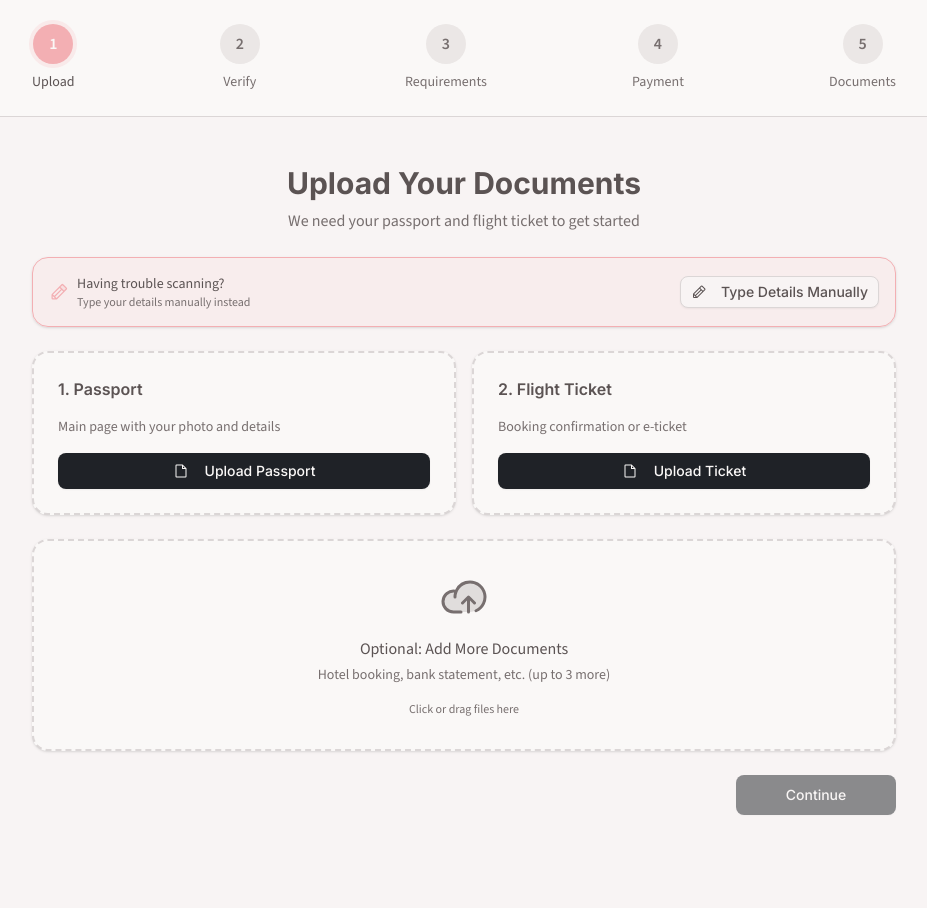
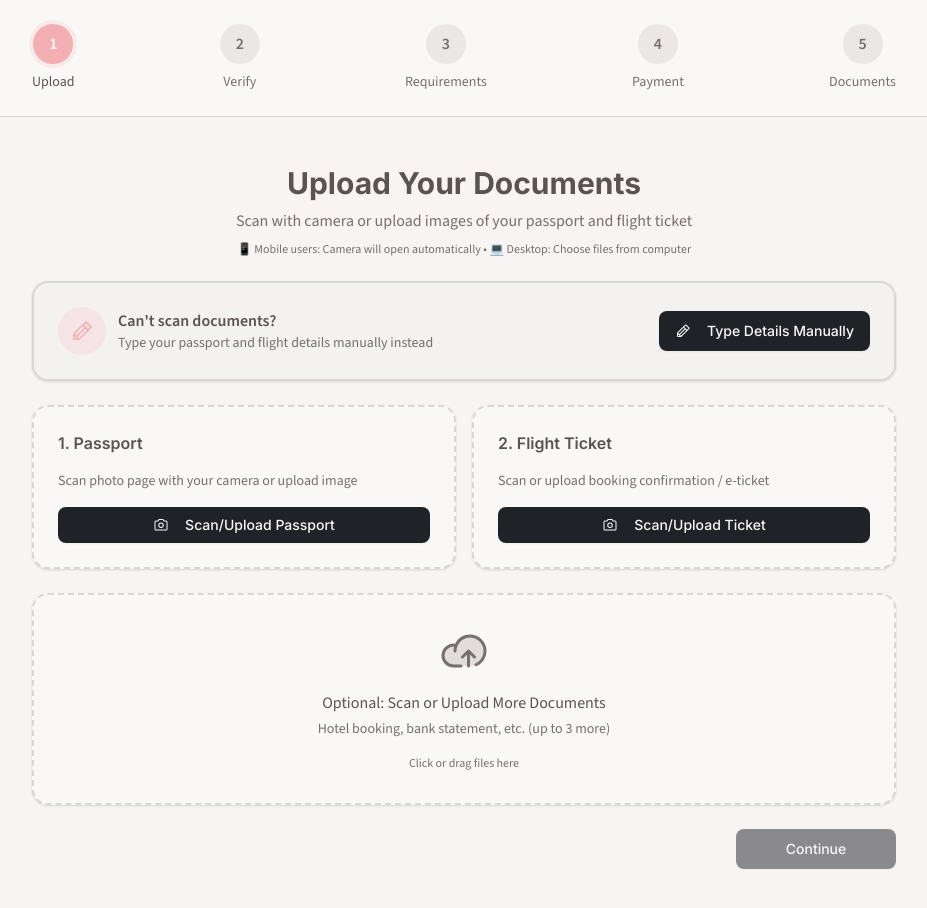
Before and after one commit to mariatakahashie666-boop/tripzy, a React (Vite) app: page / in a window 1280 px wide. Both pictures are taken after a click on the button "Guest Mode (No data saved)". Shown: the top 908 px of the page, without its empty margins (176-1103 px from the left). Before the commit the page ends 863 px from the top, so only its background shows below. Built offline with nearby package versions, Linux system fonts and the light colour scheme.

Commit message:
Generated by Spark: enable using camera for document scanning

```diff
--- a/src/components/DocumentUpload.tsx
+++ b/src/components/DocumentUpload.tsx
@@ -4,7 +4,7 @@ import { Button } from '@/components/ui/button'
 import { Dialog, DialogContent, DialogHeader, DialogTitle, DialogFooter } from '@/components/ui/dialog'
 import { Input } from '@/components/ui/input'
 import { Label } from '@/components/ui/label'
-import { CloudArrowUp, File, X, Eye, Warning, CheckCircle, Pencil } from '@phosphor-icons/react'
+import { CloudArrowUp, File, X, Eye, Warning, CheckCircle, Pencil, Camera } from '@phosphor-icons/react'
 import { motion, AnimatePresence } from 'framer-motion'
 import { cn } from '@/lib/utils'
 import { ExtractedData } from '@/types'
@@ -170,26 +170,31 @@ export default function DocumentUpload({ onUploadComplete }: DocumentUploadProps
       <div className="text-center space-y-2">
         <h2 className="text-3xl font-bold">Upload Your Documents</h2>
         <p className="text-muted-foreground">
-          We need your passport and flight ticket to get started
+          Scan with camera or upload images of your passport and flight ticket
+        </p>
+        <p className="text-xs text-muted-foreground">
+          📱 Mobile users: Camera will open automatically • 💻 Desktop: Choose files from computer
         </p>
       </div>
 
-      <Card className="p-4 bg-accent/10 border-accent mb-6">
-        <div className="flex items-center justify-between">
-          <div className="flex items-center gap-2">
-            <Pencil size={20} className="text-accent" weight="duotone" />
+      <Card className="p-6 bg-muted/30 border-2">
+        <div className="flex flex-col md:flex-row items-center justify-between gap-4">
+          <div className="flex items-center gap-3">
+            <div className="p-3 bg-accent/20 rounded-full">
+              <Pencil size={24} className="text-accent" weight="duotone" />
+            </div>
             <div>
-              <p className="font-medium text-sm">Having trouble scanning?</p>
-              <p className="text-xs text-muted-foreground">Type your details manually instead</p>
+              <p className="font-semibold">Can't scan documents?</p>
+              <p className="text-sm text-muted-foreground">Type your passport and flight details manually instead</p>
             </div>
           </div>
           <Button
-            variant="outline"
-            size="sm"
+            variant="default"
+            size="lg"
             onClick={handleManualEntry}
-            className="shrink-0"
+            className="shrink-0 min-w-[200px]"
           >
-            <Pencil className="mr-2" size={16} />
+            <Pencil className="mr-2" size={18} />
             Type Details Manually
           </Button>
         </div>
@@ -208,12 +213,13 @@ export default function DocumentUpload({ onUploadComplete }: DocumentUploadProps
               )}
             </div>
             <p className="text-sm text-muted-foreground">
-              Main page with your photo and details
+              Scan photo page with your camera or upload image
             </p>
             <input
               type="file"
               id="passport-upload"
               accept="image/*"
+              capture="environment"
               className="hidden"
               onChange={(e) => handleFileChange(e, 'passport')}
             />
@@ -222,8 +228,8 @@ export default function DocumentUpload({ onUploadComplete }: DocumentUploadProps
               className="w-full"
               onClick={() => document.getElementById('passport-upload')?.click()}
             >
-              <File className="mr-2" size={20} />
-              {passportUploaded ? 'Change Passport' : 'Upload Passport'}
+              <Camera className="mr-2" size={20} />
+              {passportUploaded ? 'Change Passport' : 'Scan/Upload Passport'}
             </Button>
           </div>
         </Card>
@@ -240,12 +246,13 @@ export default function DocumentUpload({ onUploadComplete }: DocumentUploadProps
               )}
             </div>
             <p className="text-sm text-muted-foreground">
-              Booking confirmation or e-ticket
+              Scan or upload booking confirmation / e-ticket
             </p>
             <input
               type="file"
               id="ticket-upload"
               accept="image/*,application/pdf"
+              capture="environment"
               className="hidden"
               onChange={(e) => handleFileChange(e, 'ticket')}
             />
@@ -254,8 +261,8 @@ export default function DocumentUpload({ onUploadComplete }: DocumentUploadProps
               className="w-full"
               onClick={() => document.getElementById('ticket-upload')?.click()}
             >
-              <File className="mr-2" size={20} />
-              {ticketUploaded ? 'Change Ticket' : 'Upload Ticket'}
+              <Camera className="mr-2" size={20} />
+              {ticketUploaded ? 'Change Ticket' : 'Scan/Upload Ticket'}
             </Button>
           </div>
         </Card>
@@ -275,7 +282,7 @@ export default function DocumentUpload({ onUploadComplete }: DocumentUploadProps
         <div className="text-center space-y-4">
           <CloudArrowUp className="mx-auto text-muted-foreground" size={48} weight="duotone" />
           <div>
-            <p className="font-medium">Optional: Add More Documents</p>
+            <p className="font-medium">Optional: Scan or Upload More Documents</p>
             <p className="text-sm text-muted-foreground mt-1">
               Hotel booking, bank statement, etc. (up to 3 more)
             </p>
@@ -284,6 +291,7 @@ export default function DocumentUpload({ onUploadComplete }: DocumentUploadProps
             type="file"
             id="additional-upload"
             accept="image/*,application/pdf"
+            capture="environment"
             multiple
             className="hidden"
             onChange={(e) => handleFileChange(e, 'additional')}
@@ -359,7 +367,7 @@ export default function DocumentUpload({ onUploadComplete }: DocumentUploadProps
       <Dialog open={previewOpen} onOpenChange={setPreviewOpen}>
         <DialogContent className="max-w-3xl max-h-[90vh] overflow-hidden flex flex-col">
           <DialogHeader>
-            <DialogTitle>Verify Document Clarity</DialogTitle>
+            <DialogTitle>📸 Verify Document Quality</DialogTitle>
           </DialogHeader>
 
           <div className="flex-1 overflow-auto">
@@ -373,29 +381,36 @@ export default function DocumentUpload({ onUploadComplete }: DocumentUploadProps
                   />
                 </div>
 
-                <Card className="p-2 bg-accent/10 border-accent">
+                <Card className="p-3 bg-accent/10 border-accent">
                   <div className="flex items-start gap-2">
-                    <Warning size={16} className="text-accent shrink-0 mt-0.5" weight="fill" />
-                    <div className="space-y-1 text-xs">
-                      <p className="font-semibold">Please verify your document is:</p>
-                      <ul className="space-y-0.5 text-muted-foreground">
+                    <Warning size={18} className="text-accent shrink-0 mt-0.5" weight="fill" />
+                    <div className="space-y-1 text-sm">
+                      <p className="font-semibold">Make sure your document has:</p>
+                      <ul className="space-y-1 text-xs text-muted-foreground">
                         <li>✓ All text is clear and readable</li>
-                        <li>✓ No blur or glare</li>
-                        <li>✓ All corners visible</li>
+                        <li>✓ No blur or glare from lighting</li>
+                        <li>✓ All four corners are visible</li>
                         <li>✓ No fingers or objects covering text</li>
-                        <li>✓ Good lighting without shadows</li>
+                        <li>✓ Good lighting without dark shadows</li>
+                        <li>✓ Document is flat, not folded or curved</li>
                       </ul>
                     </div>
                   </div>
                 </Card>
 
-                <Card className="p-2 bg-muted/50">
+                <Card className="p-3 bg-success/10 border-success">
                   <div className="flex items-start gap-2">
-                    <CheckCircle size={16} className="text-success shrink-0 mt-0.5" weight="fill" />
-                    <div className="space-y-0.5 text-xs">
-                      <p className="font-medium">Clear documents = Better accuracy</p>
+                    <CheckCircle size={18} className="text-success shrink-0 mt-0.5" weight="fill" />
+                    <div className="space-y-1 text-xs">
+                      <p className="font-medium">📷 Camera Tips for Best Results:</p>
                       <p className="text-muted-foreground">
-                        High quality photos help us extract your information with 99% accuracy
+                        • Hold phone directly above document (not at an angle)
+                        <br />
+                        • Use natural daylight or bright indoor lighting
+                        <br />
+                        • Avoid shadows from your hands
+                        <br />
+                        • Clear photos = 99% accurate data extraction
                       </p>
                     </div>
                   </div>
@@ -406,9 +421,11 @@ export default function DocumentUpload({ onUploadComplete }: DocumentUploadProps
 
           <DialogFooter className="flex gap-2">
             <Button variant="outline" onClick={cancelPreview}>
+              <Camera className="mr-2" size={16} />
               Retake Photo
             </Button>
             <Button onClick={confirmPreview}>
+              <CheckCircle className="mr-2" size={16} weight="fill" />
               Looks Good, Upload
             </Button>
           </DialogFooter>
```
